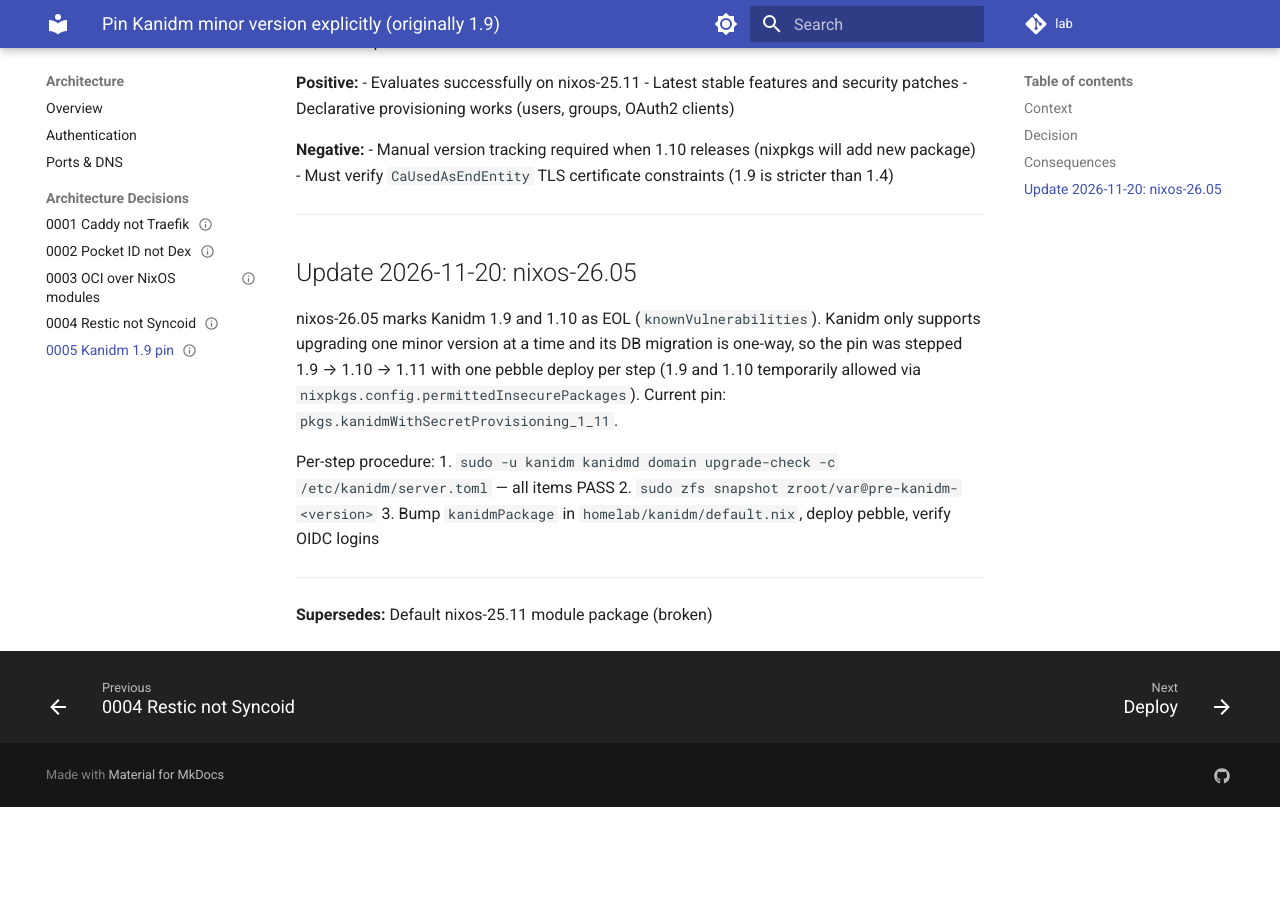
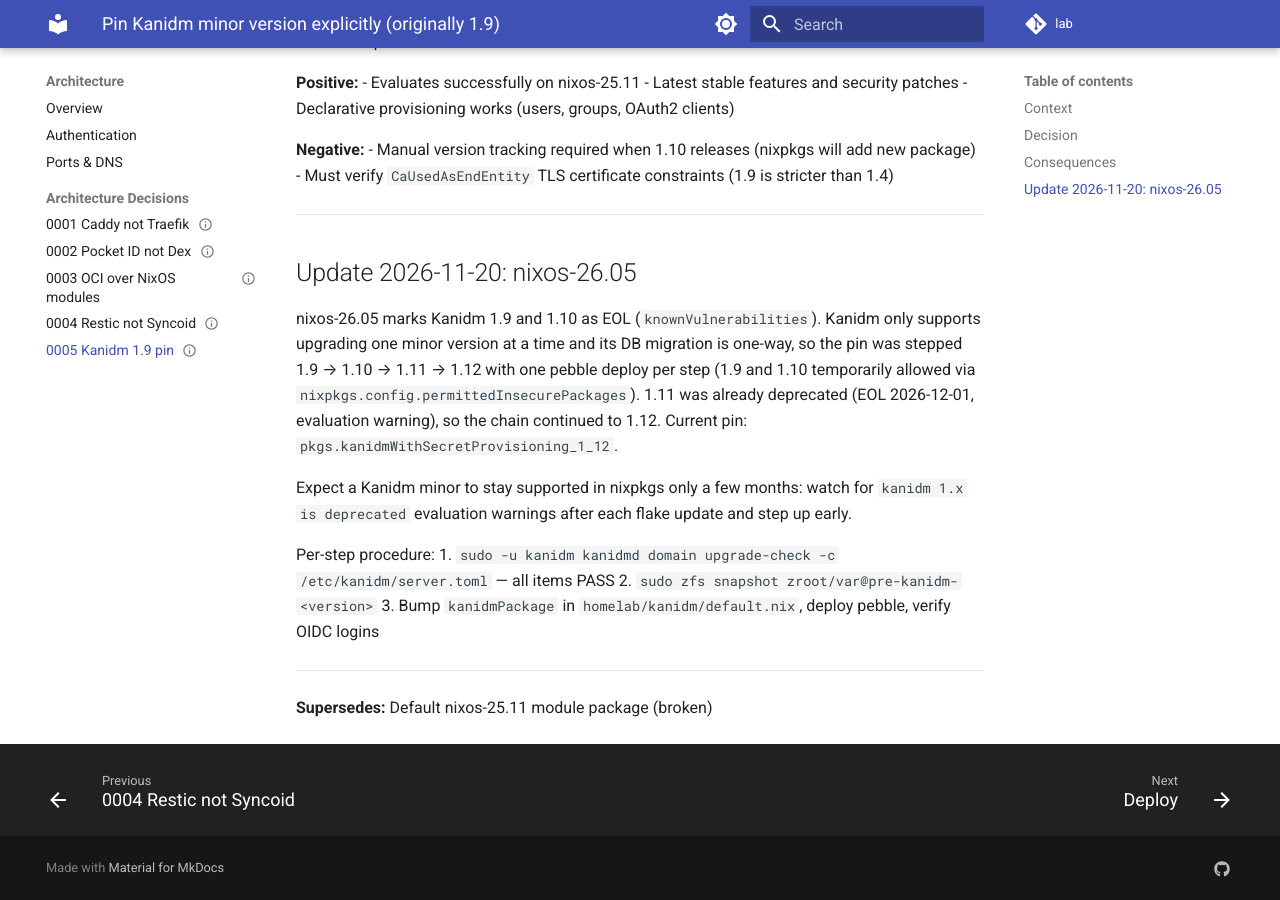
Before and after one commit to grabp/homelab, an MkDocs documentation site: the page built from docs/architecture/adr/0005-kanidm-1_9-pin.md, in a window 1280 px wide and 900 px high, scrolled down 744 px. Built offline with MkDocs 1.6.1 and Material for MkDocs 9.7.7, drawn with Linux system fonts in a browser that asks for light colours; comment, search, counter and statistics services are not loaded; before the commit the page ends 1551 px from its top, so only the background shows below that.

Commit message:
feat(kanidm): upgrade 1.11 -> 1.12
1.11 is deprecated in nixos-26.05 (EOL 2026-12-01). Continue the
stepwise upgrade to 1.12. ADR 0005 notes the short nixpkgs support
window per Kanidm minor.

```diff
--- a/docs/architecture/adr/0005-kanidm-1_9-pin.md
+++ b/docs/architecture/adr/0005-kanidm-1_9-pin.md
@@ -43,8 +43,12 @@ Explicitly set `services.kanidm.package = pkgs.kanidmWithSecretProvisioning_1_9`
 
 nixos-26.05 marks Kanidm 1.9 and 1.10 as EOL (`knownVulnerabilities`). Kanidm only supports
 upgrading one minor version at a time and its DB migration is one-way, so the pin was stepped
-1.9 → 1.10 → 1.11 with one pebble deploy per step (1.9 and 1.10 temporarily allowed via
-`nixpkgs.config.permittedInsecurePackages`). Current pin: `pkgs.kanidmWithSecretProvisioning_1_11`.
+1.9 → 1.10 → 1.11 → 1.12 with one pebble deploy per step (1.9 and 1.10 temporarily allowed via
+`nixpkgs.config.permittedInsecurePackages`). 1.11 was already deprecated (EOL 2026-12-01, evaluation warning), so the chain continued to 1.12.
+Current pin: `pkgs.kanidmWithSecretProvisioning_1_12`.
+
+Expect a Kanidm minor to stay supported in nixpkgs only a few months: watch for
+`kanidm 1.x is deprecated` evaluation warnings after each flake update and step up early.
 
 Per-step procedure:
 1. `sudo -u kanidm kanidmd domain upgrade-check -c /etc/kanidm/server.toml` — all items PASS
```
Also changed, not shown: PROGRESS.md (+2 -1 lines), docs/patterns/21-kanidm-oauth2.md (+4 -4 lines), docs/roadmap/stage-07c-kanidm.md (+1 -1 lines), homelab/kanidm/README.md (+1 -1 lines), 1 other file.
